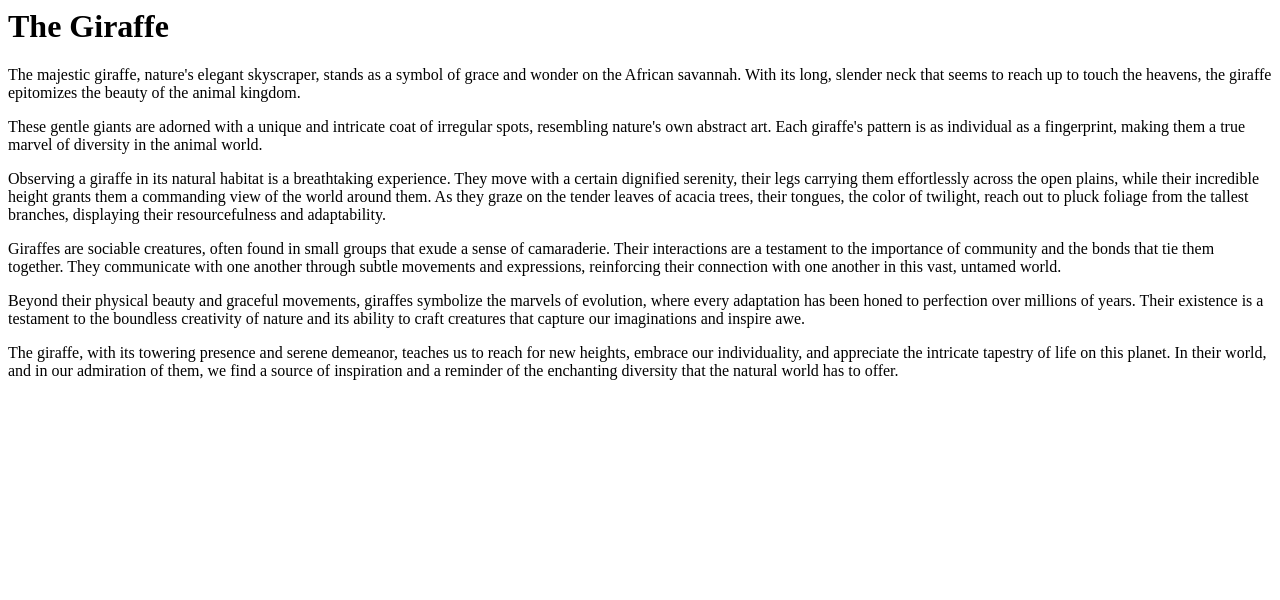
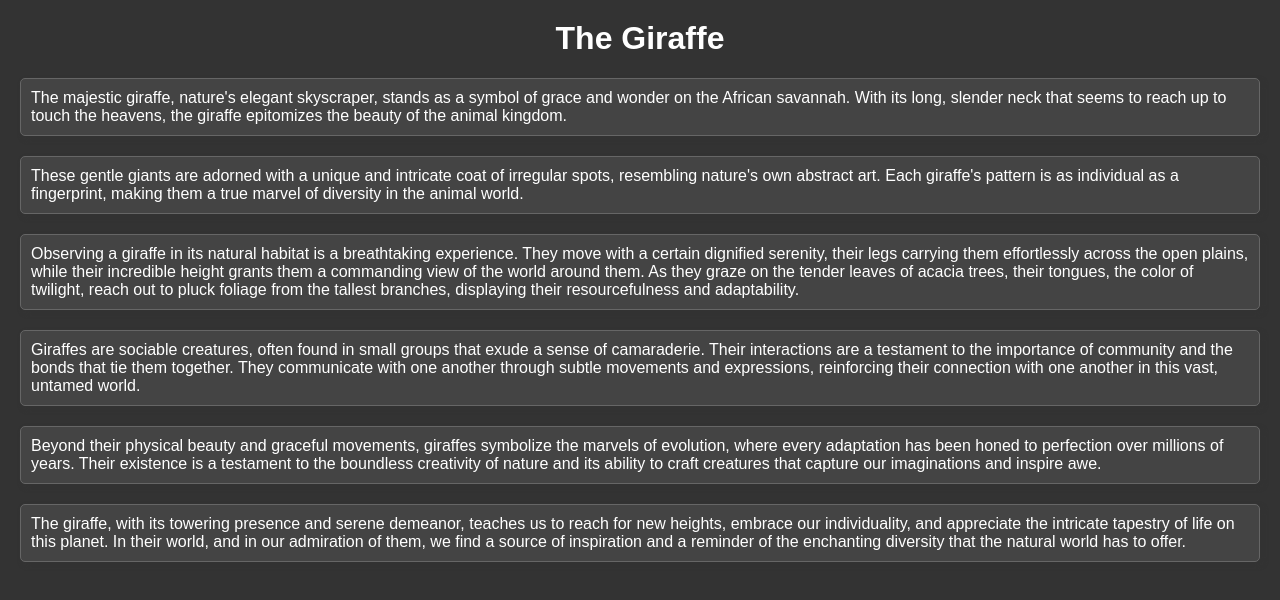
Before and after one commit to FrankBevr/recto, a plain HTML site: page index.html in a window 1280 px wide. Drawn offline with Linux system fonts and the light colour scheme.

Commit message:
:lipstick: (./index.html) add styles

```diff
--- a/index.html
+++ b/index.html
@@ -51,5 +51,27 @@
       admiration of them, we find a source of inspiration and a reminder of the
       enchanting diversity that the natural world has to offer.
     </p>
+    <style>
+      body {
+        margin: 0px;
+        font-family: Arial;
+        background-color: #333;
+        color: #fff;
+        padding: 20px;
+        overflow: hidden;
+      }
+      h1 {
+        text-align: center;
+        color: #fff;
+      }
+      p {
+        margin: 20px 0;
+        padding: 10px;
+        background-color: #444;
+        border: 1px solid #666;
+        border-radius: 5px;
+        box-shadow: 3px 3px 5px #333;
+      }
+    </style>
   </body>
 </html>
```
